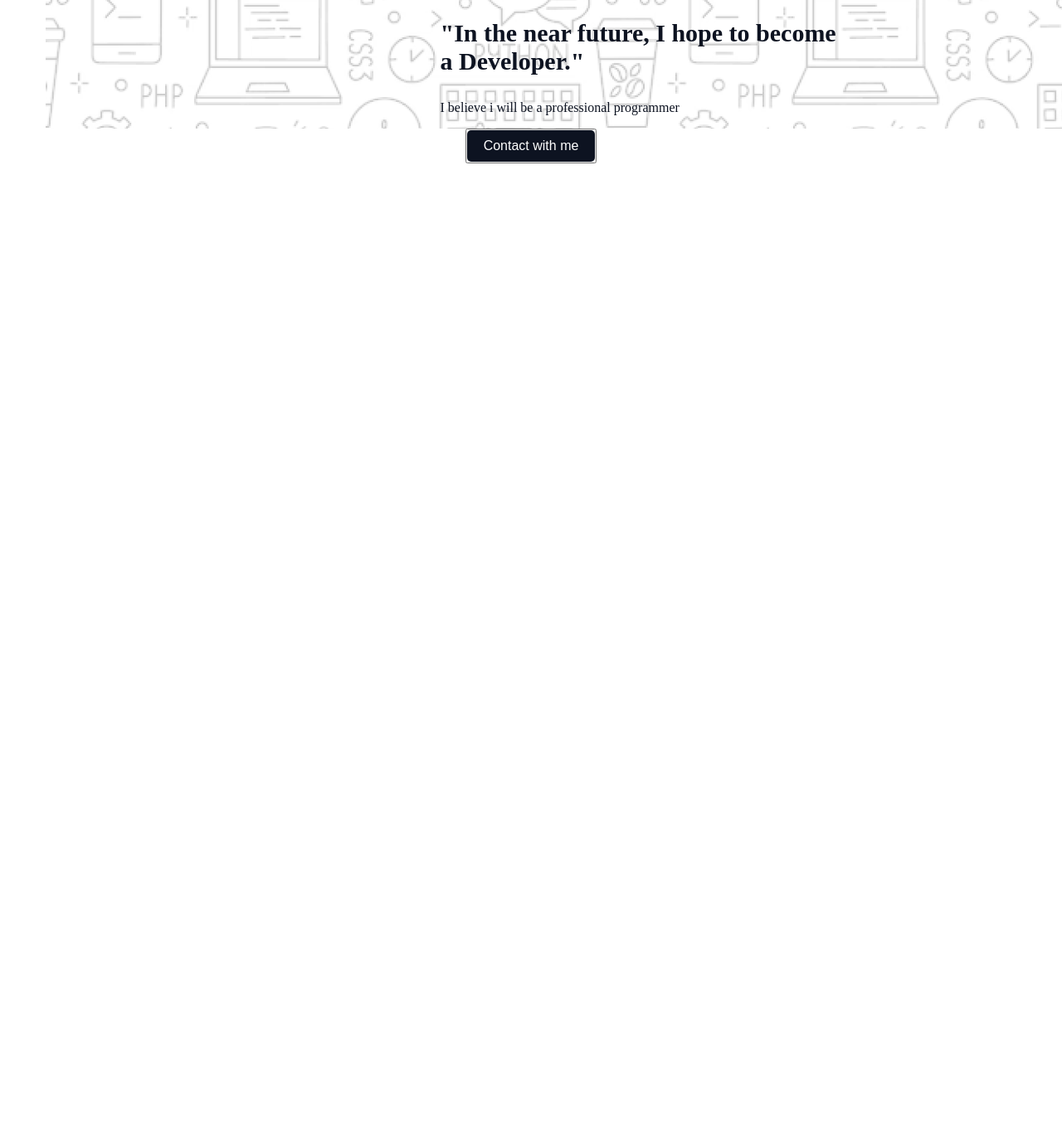
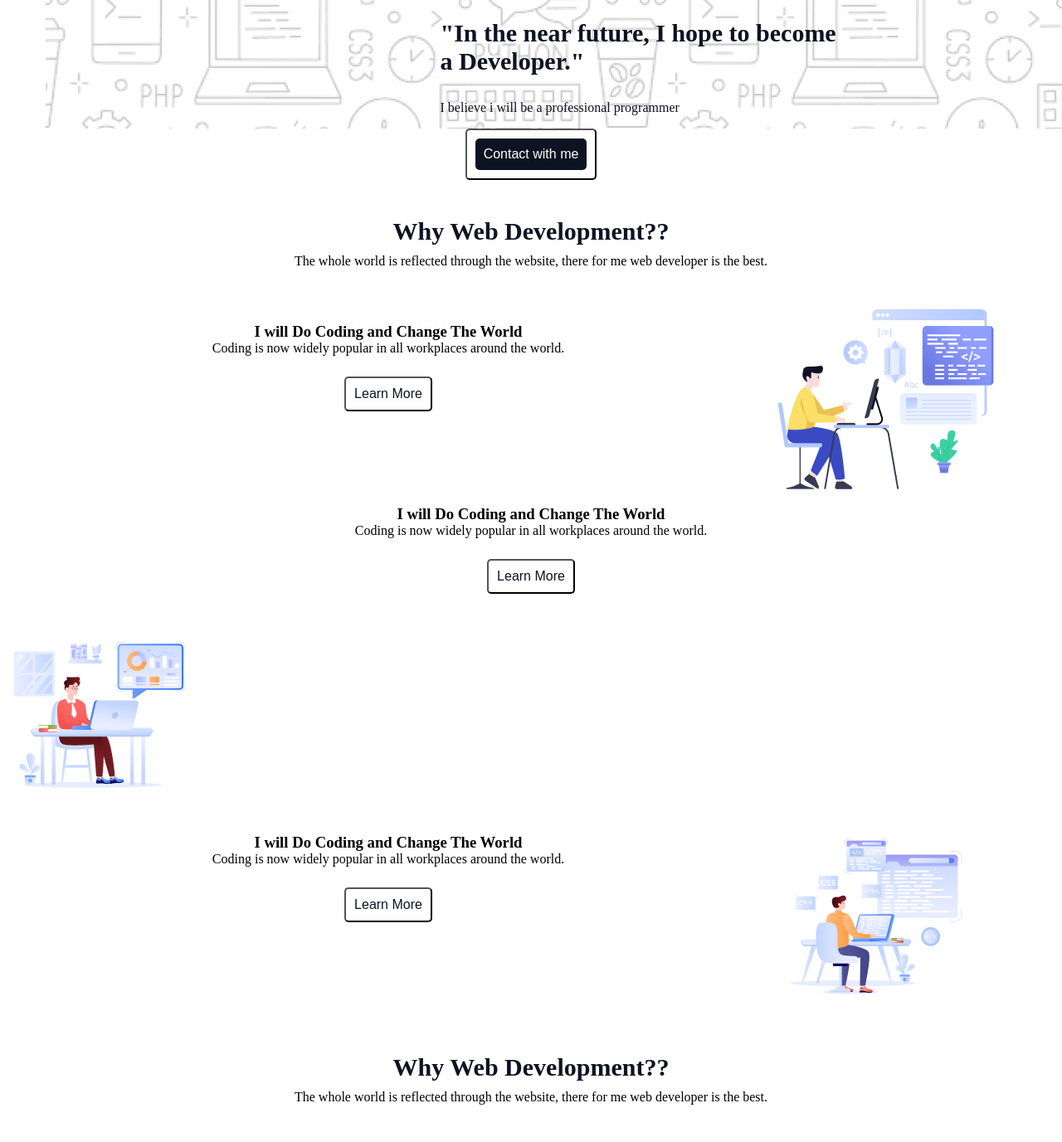
Before and after one commit to SHARIFA-AKHTER/assignment-1, a plain HTML site: page index.html in a window 1280 px wide. Shown: the part 497-1874 px from the top of the page at 83% size. Before the commit the page ends 800 px from the top, so only its background shows below. Drawn offline with Linux system fonts and the light colour scheme.

Commit message:
added an section file

```diff
--- a/index.html
+++ b/index.html
@@ -24,5 +24,56 @@
     <button class="button">
         <a href="" class="Contact-me-button">Contact with me</a>
     </button>
+    <section>
+        <div class="container">
+            <div class="text-box">
+                    <h1>Why Web Development??</h1>
+                <p>
+                    The whole world is reflected through the website,
+                    there for me web developer is the best.
+                </p>
+            </div>
+        </div>
+
+
+        <div class="title">
+            <div class="content">
+            <h3>I will Do Coding and Change The World</h3>
+            <p>Coding is now widely popular in all workplaces around the world.</p>
+            <button type="button">Learn More</button>
+        </div>
+        <img src="../assets/Layer_1.png" alt="">
+        </div>
+
+        <div class="title-2">
+            <div class="product">
+            <h3>I will Do Coding and Change The World</h3>
+            <p>Coding is now widely popular in all workplaces around the world.</p>
+            <button type="button">Learn More</button>
+        </div>
+        <img src="../assets/Group 3.png" alt="">
+        </div>
+
+        <div class="title">
+            <div class="content">
+            <h3>I will Do Coding and Change The World</h3>
+            <p>Coding is now widely popular in all workplaces around the world.</p>
+            <button type="button">Learn More</button>
+        </div>
+        <img src="../assets/Group 4.png" alt="">
+        </div>
+    </section>
+
+    <div class="container">
+        <div class="text-box">
+                <h1>Why Web Development??</h1>
+            <p>
+                The whole world is reflected through the website,
+                there for me web developer is the best.
+            </p>
+        </div>
+    </div>
+
+
 </body>
 </html>
--- a/styles/style.css
+++ b/styles/style.css
@@ -68,7 +68,7 @@
 }
 .Contact-me-button{
     display: inline-block;
-    padding: 10px 20px;
+    padding: 10px 10px;
     font-size: 16px;
     color: #fff;
     background-color: #0D1321;
@@ -77,3 +77,76 @@
     text-decoration: none;
     transition: 0.3s;
 }
+
+.container{
+    display: flex;
+    flex-direction: column;
+    justify-content: center;
+    padding: 45px;
+
+}
+.text-box{
+    display: flex;
+    flex-direction: column;
+    align-items: center;
+    text-align: center;
+}
+
+.text-box h1{
+    margin: 0 0 10px;
+    color: #0D1321 ;
+    font-size: 30px;
+}
+.text-box h4{
+    margin: 0 0 20px;
+    color: #0D1321;
+}
+.title{
+    display: flex;
+}
+.content{
+    width: 70%;
+    height: 70%;
+    top: 0;
+    left: 0;
+    display: flex;
+    justify-content: center;
+    align-items: center;
+    flex-direction: column;
+    gap: 0px;
+    padding: 20px;
+}
+ button {
+    display: inline-block;
+   padding: 10px 10px;
+   font-size: 16px;
+   background-color: white;
+   color: #0D1321;
+    border-radius: 5px;
+    text-decoration: none;
+    transition: 0.3s;
+    margin: 25px;
+
+}
+.title-2{
+    width: 100%;
+    height: 100%;
+   justify-content: center;
+   align-items: center;
+   text-decoration: none;
+
+}
+.title-2{
+    width: 100%;
+    margin: auto;
+}
+.product{
+    top: 0;
+    left: 0;
+    display: flex;
+    justify-content: center;
+    align-items: center;
+    flex-direction: column;
+
+
+}
```
